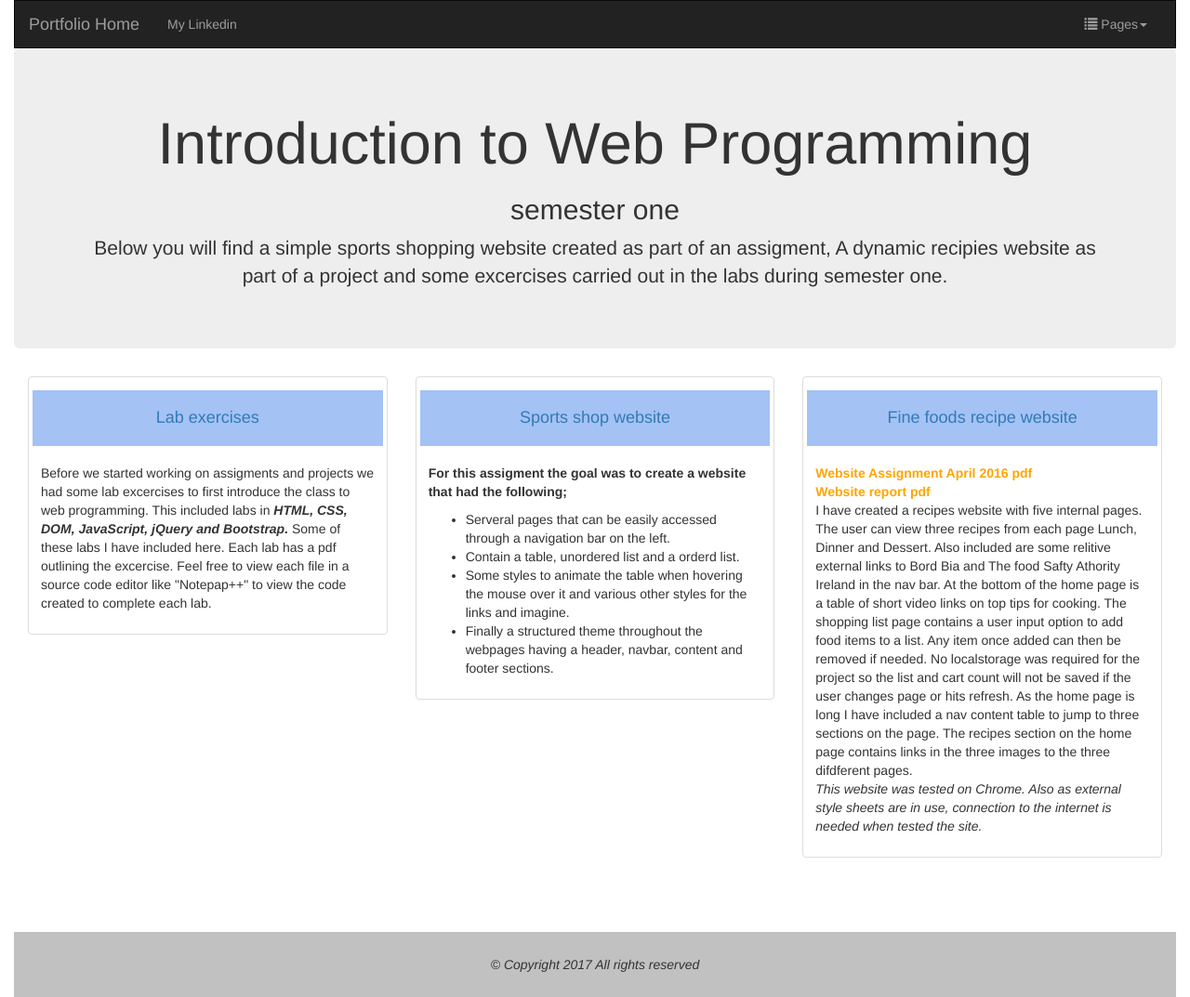
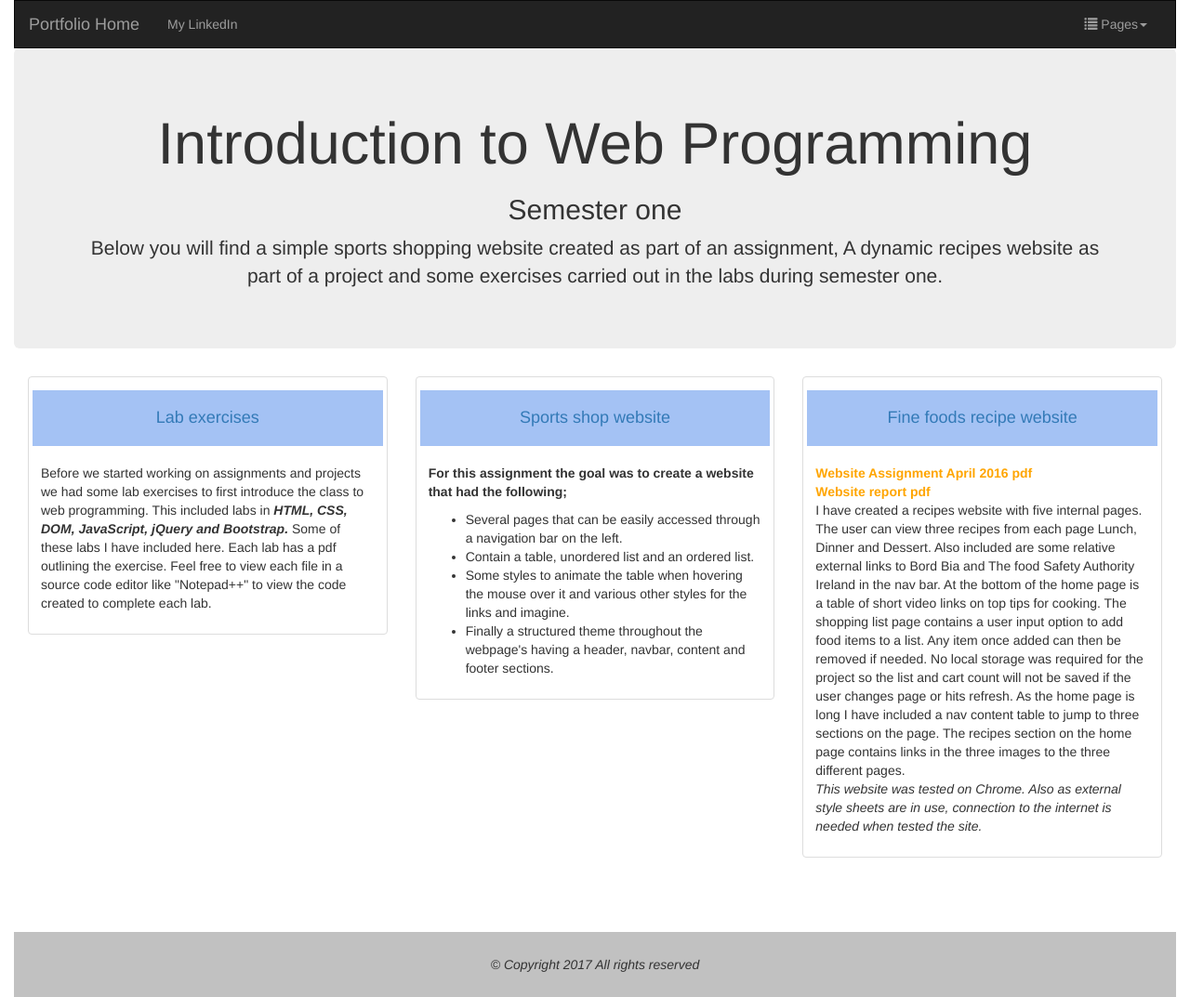
Before and after one commit to SuperTedCode/CoursePortfolio, a PHP site: page /webPro1.php in a window 1280 px wide. Shown: the whole page at 93% size. Run offline with PHP 8.4, Linux system fonts and the light colour scheme.

Commit message:
Spelling corrections on all php pages. Also updated report on navigating the webpage

```diff
--- a/dataBase.php
+++ b/dataBase.php
@@ -6,8 +6,8 @@ include ('includes/header.html');
 <div class="jumbotron">
   <div class="container text-center">
     <h1>Database Technologies</h1>
-    <h2>semester two</h2>
-    <p>For this module we focused on relational database systems. We also looked at real world business models and went through the steps of understanding how to convert one to a working vitural model by designing tables on a relational database and its attributes. We also went over Codd's rules and set about proving each rule on a RDB model by running different queries on the "xampp" MariaDB server.</p>
+    <h2>Semester two</h2>
+    <p>For this module we focused on relational database systems. We also looked at real world business models and went through the steps of understanding how to convert one to a working virtual model by designing tables on a relational database and its attributes. We also went over Codd's rules and set about proving each rule on a RDB model by running different queries on the "xampp" MariaDB server.</p>
   </div>
 </div>
 
@@ -30,7 +30,7 @@ include ('includes/header.html');
     <div class="thumbnail">
       <h4 class="title">Car parts Database model</h4>
       <div class="caption">
-        <p>For this project we had to design a relational database based on one of a given list of business models. I choose to design my RDB on the Car parts ordering model. Below is a report on the project which contains the sql statements to create the tables and its attributes with primary and foreign keys. It also cantains the data to populate the tables. Three customers have five orders. This data was populated manually into the table and tested by running serveral queries. Finally there are some queries which were run againts the database to prove Codds rules.</p>
+        <p>For this project we had to design a relational database based on one of a given list of business models. I choose to design my RDB on the Car parts ordering model. Below is a report on the project which contains the SQL statements to create the tables and its attributes with primary and foreign keys. It also contains the data to populate the tables. Three customers have five orders. This data was populated manually into the table and tested by running several queries. Finally there are some queries which were run against the database to prove Codd's rules.</p>
         <ul>
           <a class="pdf" href="/Git-Repository-Proj/CarPartsDatabase/Project.pdf" target="_blank">Project pdf</a><br>
           <a class="pdf" href="/Git-Repository-Proj/CarPartsDatabase/Report.pdf" target="_blank">Car Parts report</a><br>
--- a/includes/header.html
+++ b/includes/header.html
@@ -23,7 +23,7 @@
     <!-- Collect the nav links, linkedin and pages content for toggling -->
     <div class="collapse navbar-collapse" id="myNavbar">
       <ul class="nav navbar-nav">
-        <li><a href="https://ie.linkedin.com/in/james-taylor-galway">My Linkedin</a></li>
+        <li><a href="https://ie.linkedin.com/in/james-taylor-galway">My LinkedIn</a></li>
       </ul>
       <ul class="nav navbar-nav navbar-right">
         <li class="dropdown"><a href="#" class="dropdown-toggle" data-toggle="dropdown" role="button" aria-haspopup="true" aria-expanded="false"><span class="glyphicon glyphicon-list"></span> Pages<span class="caret"></span></a>
--- a/includes/index.html
+++ b/includes/index.html
@@ -1,12 +1,12 @@
 <div class="jumbotron">
   <div class="container text-center">
     <h1>My Portfolio in Web Technologies and Programming</h1>
-    <p>Contained in this website is some of the work I did during my year studing at GMIT for BSc in Web Technologies and Programming. The technologies used are HTML, CSS, jQuery, JS, AngularJS, AJAX, PHP, mySQL and some frameworks like bootstrap and Ionic. To view some of the labs/projects you will need to install a web and database server. I sugest you install 'xampp' on your local machaine to run mySQL on MariaDB and PHP on Apache. Each project has a document present outlining any instructions needed.</p>
+    <p>Contained in this website is some of the work I did during my year studying at GMIT for BSc in Web Technologies and Programming. The technologies used are HTML, CSS, jQuery, JS, AngularJS, AJAX, PHP, mySQL and some frameworks like bootstrap and Ionic. To view some of the labs/projects you will need to install a web and database server. I suggest you install 'xampp' on your local machine to run mySQL on MariaDB and PHP on Apache. Each project has a document present outlining any instructions needed.</p>
   </div>
 </div>
 
 <div class="container-fluid bg-4 text-center">
-  <h2>semester one modules</h2><br>
+  <h2>Semester one modules</h2><br>
   <div class="row">
     <div class="col-sm-4">
       <a href="webPro1.php"><h4 class="title">Introduction to Web Programming</h4></a>
@@ -20,7 +20,7 @@
   </div>
 </div><br>
 <div class="container-fluid bg-4 text-center">
-  <h2>semester two modules</h2><br>
+  <h2>Semester two modules</h2><br>
   <div class="row">
     <div class="col-sm-4">
       <a href="webDev2.php"><h4 class="title">Web Application Development</h4></a>
--- a/labSem1/CrossMobAppDevlabExSem1.php
+++ b/labSem1/CrossMobAppDevlabExSem1.php
@@ -6,7 +6,7 @@ include ('../includes/header.html');
 <div class="jumbotron">
   <div class="container text-center">
     <a href="/Git-Repository-Proj/appDev1.php"><h2>Cross Platform Mobile Application Development</h2></a>
-    <h3>Lab excercises for semester one: Choose from the list below.</h3>
+    <h3>Lab exercises for semester one: Choose from the list below.</h3>
   </div>
 </div>
 
--- a/labSem1/IntWebProlabExSem1.php
+++ b/labSem1/IntWebProlabExSem1.php
@@ -6,7 +6,7 @@ include ('../includes/header.html');
 <div class="jumbotron">
   <div class="container text-center">
     <a href="/Git-Repository-Proj/webPro1.php"><h2>Introduction to Web Programming</h2></a>
-    <h3>Lab excercises for semester one: Choose from the list below.</h3>
+    <h3>Lab exercises for semester one: Choose from the list below.</h3>
   </div>
 </div>
 
--- a/labSem2/WebDevLabExSem2.php
+++ b/labSem2/WebDevLabExSem2.php
@@ -6,7 +6,7 @@ include ('../includes/header.html');
 <div class="jumbotron">
   <div class="container text-center">
     <a href="/Git-Repository-Proj/webDev2.php"><h2>Web Application Development</h2></a>
-    <h3>Lab excercises for semester two:</h3>
+    <h3>Lab exercises for semester two:</h3>
   </div>
 </div>
 
@@ -55,10 +55,10 @@ include ('../includes/header.html');
 
     <div class="col-sm-3">
     <div class="thumbnail">
-      <h4 class="title">Jquery</h4>
+      <h4 class="title">JQuery</h4>
       <div class="caption">
       	<ul>
-      		<li><a href="/Git-Repository-Proj/labSem2/labsHTML/jQueryLab1.html">Lab1 (fadein/remove) </a></li><a class="pdf" href="/Git-Repository-Proj/labSem2/First_jQuery_Lab.pdf" target="_blank"> Lab1.pdf</a>
+      		<li><a href="/Git-Repository-Proj/labSem2/labsHTML/jQueryLab1.html">Lab1 (fade-in/remove) </a></li><a class="pdf" href="/Git-Repository-Proj/labSem2/First_jQuery_Lab.pdf" target="_blank"> Lab1.pdf</a>
       		<li><a href="/Git-Repository-Proj/labSem2/labsHTML/jQueryLab2.html">Lab2 (looping) </a></li><a class="pdf" href="/Git-Repository-Proj/labSem2/Second_jQuery_Lab.pdf" target="_blank"> Lab2.pdf</a>
       		<li><a href="/Git-Repository-Proj/labSem2/labsHTML/jQueryLab3validateCreditCard.html">Lab3 (Credit Card) </a></li><a class="pdf" href="/Git-Repository-Proj/labSem2/Third_jQuery_Lab.pdf" target="_blank"> Lab3.pdf</a>
       	</ul>
--- a/webPro1.php
+++ b/webPro1.php
@@ -6,8 +6,8 @@ include ('includes/header.html');
 <div class="jumbotron">
   <div class="container text-center">
     <h1>Introduction to Web Programming</h1>
-    <h2>semester one</h2>
-    <p>Below you will find a simple sports shopping website created as part of an assigment, A dynamic recipies website as part of a project and some excercises carried out in the labs during semester one. </p>
+    <h2>Semester one</h2>
+    <p>Below you will find a simple sports shopping website created as part of an assignment, A dynamic recipes website as part of a project and some exercises carried out in the labs during semester one. </p>
   </div>
 </div>
 
@@ -17,7 +17,7 @@ include ('includes/header.html');
     <div class="thumbnail">
       <a href="labSem1/IntWebProlabExSem1.php"><h4 class="title">Lab exercises</h4></a>
       <div class="caption">
-      	<p>Before we started working on assigments and projects we had some lab excercises to first introduce the class to web programming. This included labs in <b><em>HTML, CSS, DOM, JavaScript, jQuery and Bootstrap.</em></b> Some of these labs I have included here. Each lab has a pdf outlining the excercise. Feel free to view each file in a source code editor like "Notepap++" to view the code created to complete each lab.</p>
+      	<p>Before we started working on assignments and projects we had some lab exercises to first introduce the class to web programming. This included labs in <b><em>HTML, CSS, DOM, JavaScript, jQuery and Bootstrap.</em></b> Some of these labs I have included here. Each lab has a pdf outlining the exercise. Feel free to view each file in a source code editor like "Notepad++" to view the code created to complete each lab.</p>
       </div>
     </div>
     </div>
@@ -26,12 +26,12 @@ include ('includes/header.html');
     <div class="thumbnail">
       <a href="shop/shop_intro.html"><h4 class="title">Sports shop website</h4></a>
       <div class="caption">
-        <p><b>For this assigment the goal was to create a website that had the following;</b></p>
+        <p><b>For this assignment the goal was to create a website that had the following;</b></p>
         <ul>
-          <li>Serveral pages that can be easily accessed through a navigation bar on the left.</li>
-          <li>Contain a table, unordered list and a orderd list.</li>
+          <li>Several pages that can be easily accessed through a navigation bar on the left.</li>
+          <li>Contain a table, unordered list and an ordered list.</li>
           <li>Some styles to animate the table when hovering the mouse over it and various other styles for the links and imagine.</li>
-          <li>Finally a structured theme throughout the webpages having a header, navbar, content and footer sections.</li>
+          <li>Finally a structured theme throughout the webpage's having a header, navbar, content and footer sections.</li>
         </ul>
       </div>
     </div>
@@ -43,7 +43,7 @@ include ('includes/header.html');
       <div class="caption">
       	<p><b><a class="pdf" href="recipeWebsite/RecipeProject.pdf" target="_blank">Website Assignment April 2016 pdf</a></b><br>
         <b><a class="pdf" href="recipeWebsite/WebsiteAssignmentApril2016.pdf" target="_blank">Website report pdf</a></b><br>
-        I have created a recipes website with five internal pages. The user can view three recipes from each page Lunch, Dinner and Dessert. Also included are some relitive external links to Bord Bia and The food Safty Athority Ireland in the nav bar. At the bottom of the home page is a table of short video links on top tips for cooking. The shopping list page contains a user input option to add food items to a list. Any item once added can then be removed if needed. No localstorage was required for the project so the list and cart count will not be saved if the user changes page or hits refresh. As the home page is long I have included a nav content table to jump to three sections on the page. The recipes section on the home page contains links in the three images to the three difdferent pages.<br>
+        I have created a recipes website with five internal pages. The user can view three recipes from each page Lunch, Dinner and Dessert. Also included are some relative external links to Bord Bia and The food Safety Authority Ireland in the nav bar. At the bottom of the home page is a table of short video links on top tips for cooking. The shopping list page contains a user input option to add food items to a list. Any item once added can then be removed if needed. No local storage was required for the project so the list and cart count will not be saved if the user changes page or hits refresh. As the home page is long I have included a nav content table to jump to three sections on the page. The recipes section on the home page contains links in the three images to the three different pages.<br>
         <em>This website was tested on Chrome. Also as external style sheets are in use, connection to the internet is needed when tested the site.<em></p>
       </div>
     </div>
```
Also changed, not shown: appDev1.php (+5 -5 lines), appDev2.php (+5 -5 lines), labSem2/IntMobAppDevlabExSem2.php (+4 -4 lines), netTec1.php (+4 -4 lines), webDev2.php (+4 -4 lines), 1 other file.
